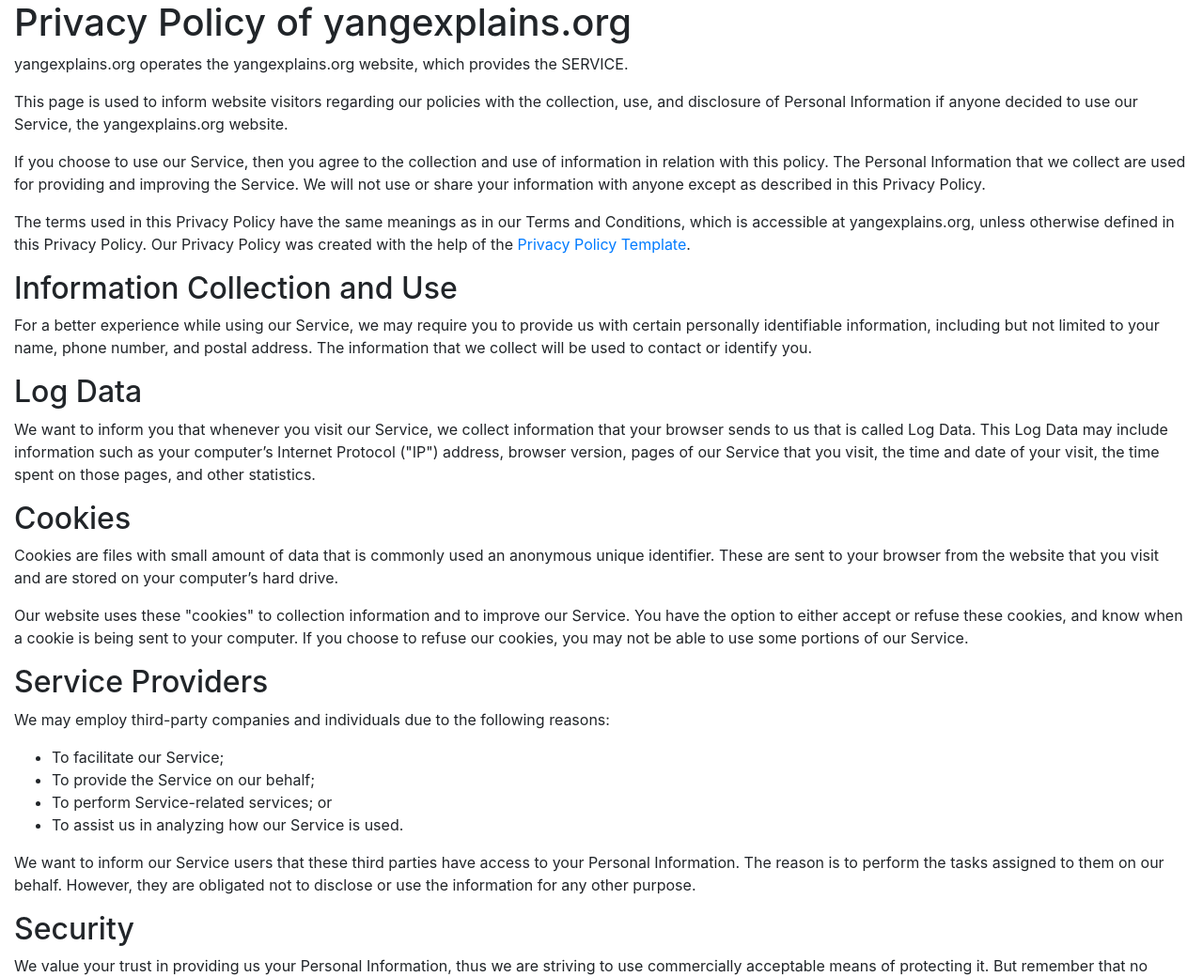
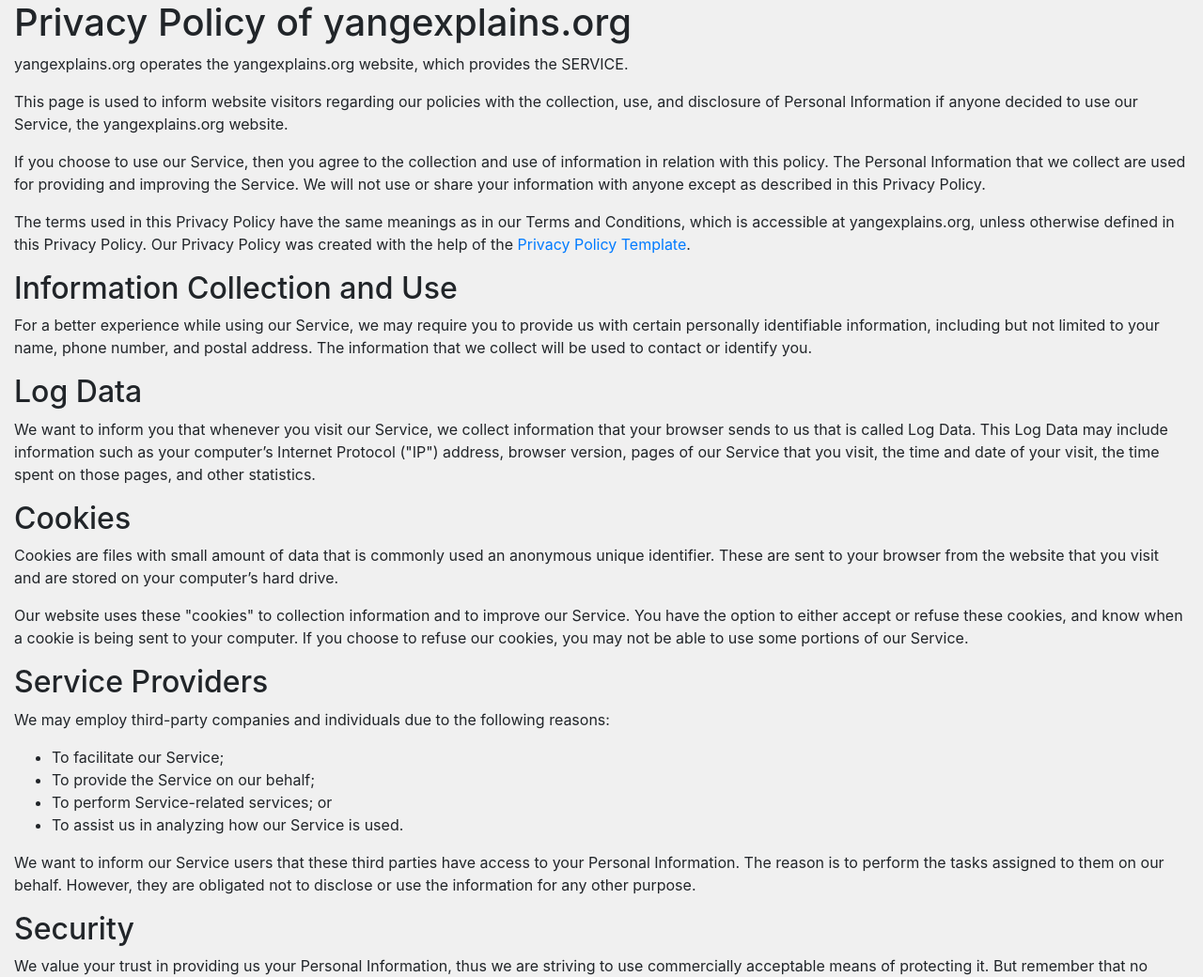
Before and after one commit to mgalgs/yangexplains.org, a Flask app: page /privacy in a window 1280 px wide. Shown: the top 1040 px of the page at 94% size. Run offline with Flask 2, Linux system fonts and the light colour scheme; parts of the project's set-up code (start-up, migrations or seed data) failed here and were passed over; some libraries are stand-ins or nearby versions; some web fonts are replaced.

Commit message:
ui: A bit of styling (finally!)

```diff
--- a/src/backend/yangify/static/main.css
+++ b/src/backend/yangify/static/main.css
@@ -1,3 +1,6 @@
+body {
+    background-color: #f0f0f0;
+}
 .bg-blue-brand {
     background-color: rgb(20, 46, 123);
 }
--- a/src/frontend/src/MainApp.jsx
+++ b/src/frontend/src/MainApp.jsx
@@ -122,7 +122,7 @@
               <Router>
                 <SiteHeader />
                 <div className="row">
-                  <div className="col-md-6 offset-md-3">
+                  <div className="col-md-6 offset-md-3 p-3 shadow-lg bg-white rounded-lg">
                     <div className="row">
                       <div className="col-lg-3 d-flex justify-content-center">
                         <Link className="btn btn-outline-info btn-sm d-lg-none mb-3" to="/a/add">Add Question</Link>
```
